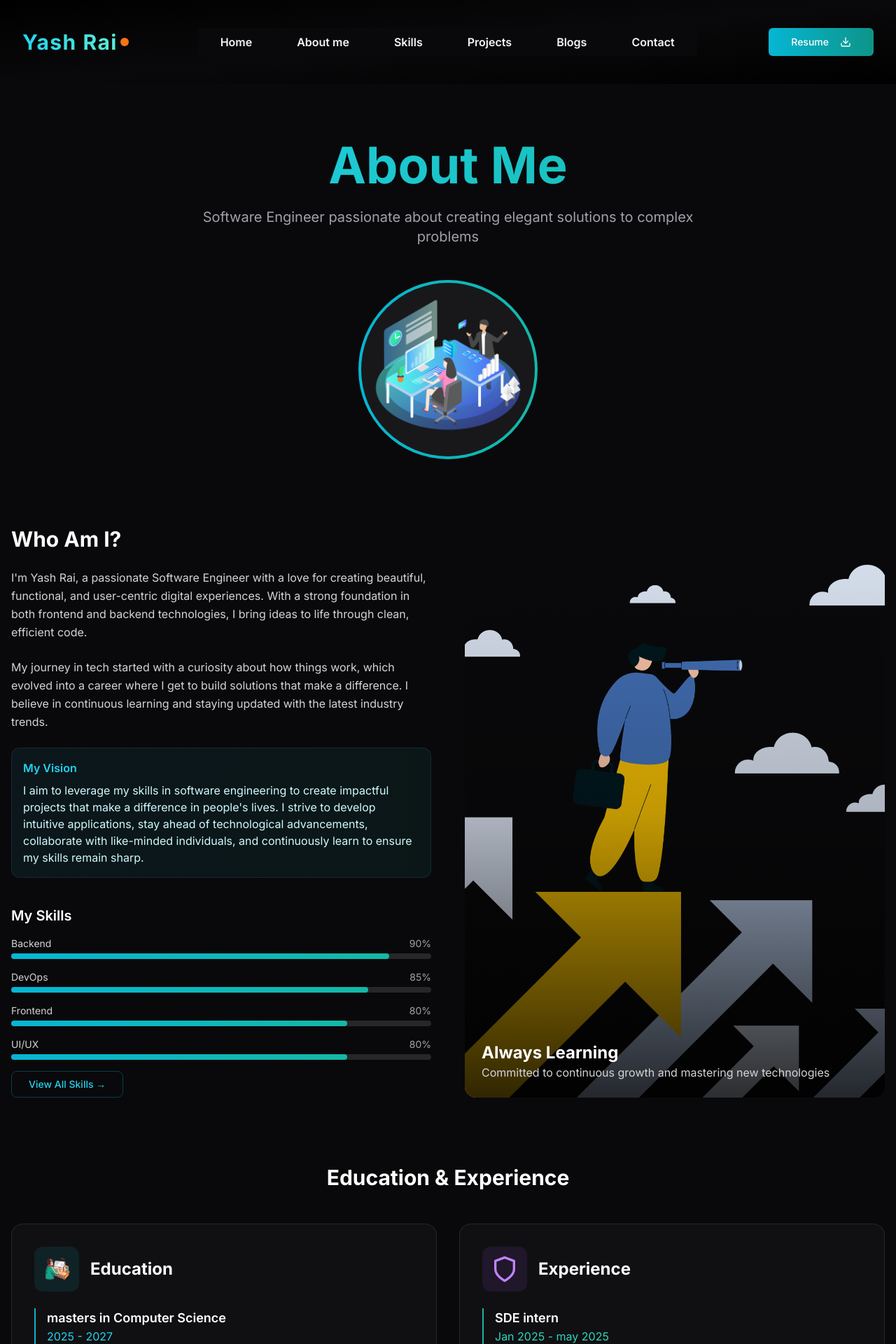
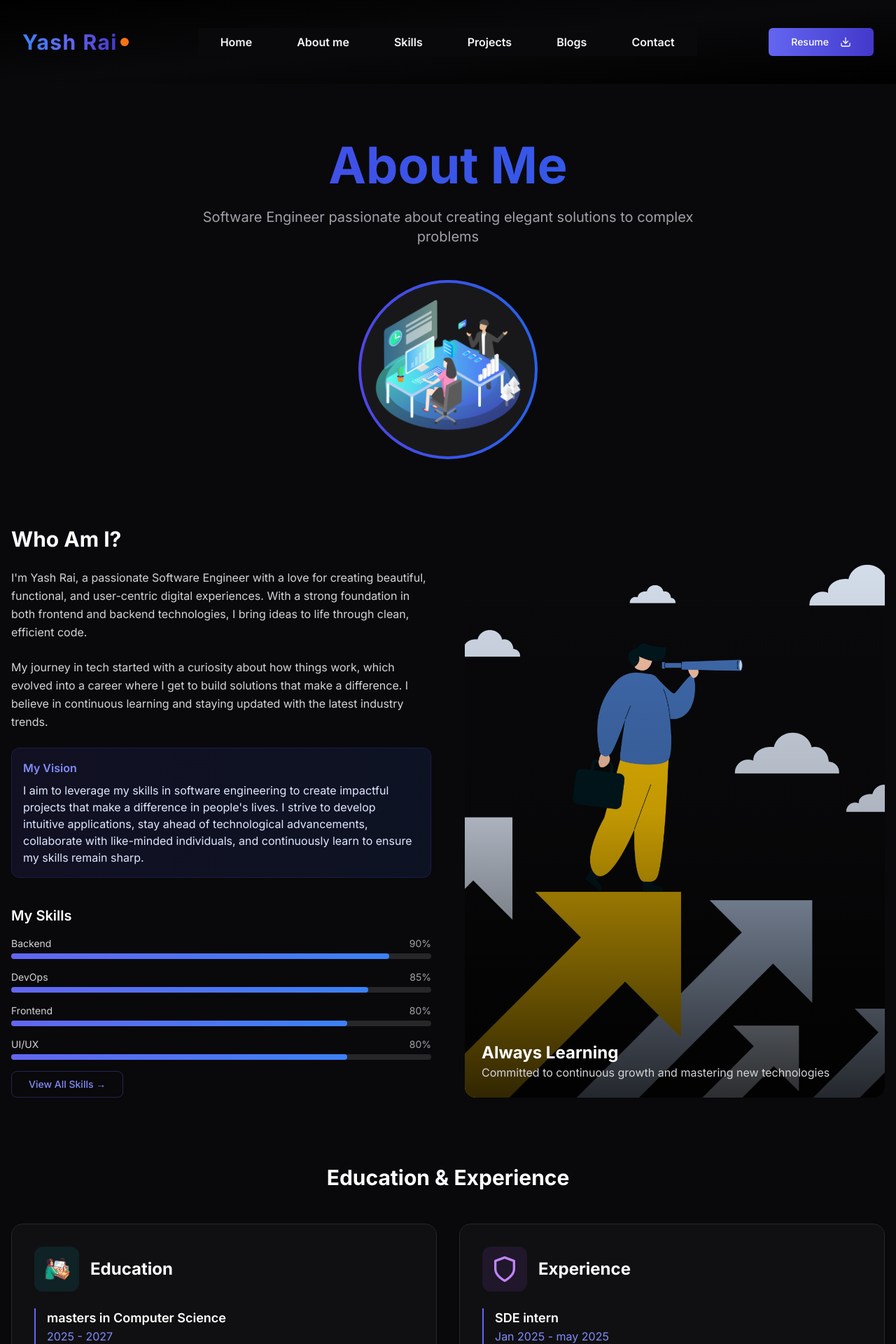
Before and after one commit to yasshrai/portfolio, a Next.js app: page /about in a window 1280 px wide. Shown: the top 1920 px of the page at 70% size. Built offline with nearby package versions, Linux system fonts and the light colour scheme.

Commit message:
change in color

```diff
--- a/src/app/about/page.tsx
+++ b/src/app/about/page.tsx
@@ -66,7 +66,7 @@ export default function About() {
         >
           <motion.h1
             variants={item}
-            className="text-5xl md:text-7xl font-bold mb-6 bg-clip-text text-transparent bg-gradient-to-r from-cyan-400 to-teal-500"
+            className="text-5xl md:text-7xl font-bold mb-6 bg-clip-text text-transparent bg-gradient-to-r from-indigo-600 to-blue-600"
           >
             About Me
           </motion.h1>
@@ -75,7 +75,7 @@ export default function About() {
           </motion.p>
 
           <motion.div variants={item} className="relative w-48 h-48 md:w-64 md:h-64 mx-auto mb-12">
-            <div className="absolute inset-0 bg-gradient-to-r from-cyan-500 to-teal-500 rounded-full p-1 animate-spin-slow">
+            <div className="absolute inset-0 bg-gradient-to-r from-indigo-600 to-blue-600 rounded-full p-1 animate-spin-slow">
               <div className="h-full w-full rounded-full bg-zinc-900 p-1">
                 <Image
                   src={aboutpageimg}
@@ -109,9 +109,9 @@ export default function About() {
               where I get to build solutions that make a difference. I believe in continuous learning and
               staying updated with the latest industry trends.
             </p>
-            <div className="p-4 bg-gradient-to-r from-cyan-900/20 to-teal-900/20 rounded-xl border border-cyan-800/30 my-6">
-              <h4 className="font-semibold text-cyan-400 mb-2">My Vision</h4>
-              <p className="text-cyan-100">
+            <div className="p-4 bg-gradient-to-r from-indigo-900/20 to-blue-900/20 rounded-xl border border-indigo-800/30 my-6">
+              <h4 className="font-semibold text-indigo-400 mb-2">My Vision</h4>
+              <p className="text-indigo-100">
                 I aim to leverage my skills in software engineering to create impactful projects that make a difference in people&apos;s lives. I strive to develop intuitive applications, stay ahead of technological advancements, collaborate with like-minded individuals, and continuously learn to ensure my skills remain sharp.
               </p>
             </div>
@@ -126,7 +126,7 @@ export default function About() {
                     </div>
                     <div className="w-full bg-zinc-800 rounded-full h-2">
                       <motion.div
-                        className="h-full bg-gradient-to-r from-cyan-500 to-teal-500 rounded-full"
+                        className="h-full bg-gradient-to-r from-indigo-500 to-blue-500 rounded-full"
                         initial={{ width: 0 }}
                         whileInView={{ width: `${skill.level}%` }}
                         viewport={{ once: true }}
@@ -137,7 +137,7 @@ export default function About() {
                 ))}
                 <motion.a
                   href="/skills"
-                  className="mt-6 inline-block px-6 py-2 text-sm font-medium text-cyan-400 border border-cyan-500/30 rounded-lg hover:bg-cyan-500/10 transition-colors duration-300"
+                  className="mt-6 inline-block px-6 py-2 text-sm font-medium text-indigo-400 border border-indigo-500/30 rounded-lg hover:bg-indigo-500/10 transition-colors duration-300"
                   whileHover={{ scale: 1.03 }}
                   whileTap={{ scale: 0.98 }}
                 >
@@ -196,9 +196,9 @@ export default function About() {
                 <h3 className="text-2xl font-bold">Education</h3>
               </div>
               <div className="space-y-6">
-                <div className="border-l-2 border-cyan-500 pl-4">
+                <div className="border-l-2 border-indigo-500 pl-4">
                   <h4 className="font-semibold text-lg">masters in Computer Science </h4>
-                  <p className="text-cyan-400">2025 - 2027</p>
+                  <p className="text-indigo-400">2025 - 2027</p>
                   <p className="text-zinc-400 mt-1">
                     Comprehensive study of algorithms, data structures, and software engineering principles
                   </p>
@@ -234,9 +234,9 @@ export default function About() {
                 <h3 className="text-2xl font-bold">Experience</h3>
               </div>
               <div className="space-y-6">
-                <div className="border-l-2 border-teal-500 pl-4">
+                <div className="border-l-2 border-indigo-500 pl-4">
                   <h4 className="font-semibold text-lg">SDE intern</h4>
-                  <p className="text-teal-400">Jan 2025 - may 2025</p>
+                  <p className="text-indigo-400">Jan 2025 - may 2025</p>
                   <p className="text-zinc-400 mt-1">
                     Build scalable web applications with modern technologies
                   </p>
--- a/src/app/components/NavBar.tsx
+++ b/src/app/components/NavBar.tsx
@@ -34,9 +34,10 @@ export default function Navbar() {
           transition={{ delay: 0.2 }}
           className="flex items-center"
         >
-          <h1 className="font-bold tracking-wider text-3xl bg-gradient-to-r from-cyan-400 to-teal-300 text-transparent bg-clip-text">
+          <h1 className="font-bold tracking-wider text-3xl bg-gradient-to-r from-blue-500 via-indigo-500 to-indigo-700 text-transparent bg-clip-text">
             Yash Rai
           </h1>
+
           <span className="h-3 w-3 rounded-full bg-orange-500 relative top-0 left-1"></span>
         </motion.div>
 
@@ -78,7 +79,7 @@ export default function Navbar() {
             asChild
             variant="secondary"
             size="lg"
-            className="bg-gradient-to-r from-cyan-500 to-teal-600 text-white hover:opacity-90"
+            className="bg-gradient-to-r from-indigo-500 to-indigo-700 text-white hover:opacity-90"
           >
             <Link href="/yashrai_resume.pdf" target="_blank">
               Resume <Download className="ml-2" size={20} />
--- a/src/app/contact/page.tsx
+++ b/src/app/contact/page.tsx
@@ -2,10 +2,10 @@ import ContactForm from '@/components/ContactForm';
 
 export default function ContactPage() {
   return (
-    <div className="min-h-screen bg-black py-16 px-4 sm:px-6 lg:px-8">
+    <div className="min-h-screen bg-zinc-950 py-16 px-4 sm:px-6 lg:px-8">
       <div className="max-w-3xl mx-auto">
         <div className="text-center mb-12">
-          <h1 className="text-5xl font-extrabold text-white mb-4">
+          <h1 className="text-5xl font-extrabold mb-4 bg-gradient-to-r from-indigo-600 to-blue-600 text-transparent bg-clip-text">
             Get In Touch
           </h1>
           <p className="text-xl text-gray-300 max-w-2xl mx-auto">
--- a/src/app/project/page.tsx
+++ b/src/app/project/page.tsx
@@ -102,7 +102,7 @@ export default function Project() {
           {/* Enhanced Header */}
           <motion.div variants={itemVariants} className="text-center mb-20">
             <motion.h1
-              className="text-5xl md:text-6xl font-bold mb-6 bg-gradient-to-r from-cyan-400 to-teal-500 text-transparent bg-clip-text"
+              className="text-5xl md:text-6xl font-bold mb-6 bg-gradient-to-r from-indigo-600 to-blue-600 text-transparent bg-clip-text"
               whileHover={{
                 scale: 1.05,
                 transition: { duration: 0.2 },
@@ -139,11 +139,11 @@ export default function Project() {
           <motion.div variants={itemVariants} className="mt-24 text-center relative group">
             {/* Background effects */}
             <div className="absolute inset-0 bg-gradient-to-r from-zinc-900/40 via-zinc-800/20 to-zinc-900/40 rounded-3xl blur-2xl opacity-70 group-hover:opacity-90 transition-opacity duration-700" />
-            <div className="absolute inset-0 bg-gradient-to-br from-cyan-500/5 via-teal-500/3 to-cyan-600/5 rounded-3xl blur-xl opacity-0 group-hover:opacity-100 transition-opacity duration-500" />
+            <div className="absolute inset-0 bg-gradient-to-br from-indigo-500/5 via-blue-500/3 to-indigo-600/5 rounded-3xl blur-xl opacity-0 group-hover:opacity-100 transition-opacity duration-500" />
             <div className="absolute inset-[-2px] bg-gradient-to-br from-zinc-600/30 via-zinc-500/20 to-zinc-700/30 rounded-3xl opacity-0 group-hover:opacity-100 transition-opacity duration-300" />
 
             <div className="relative bg-gradient-to-br from-zinc-900/80 to-zinc-800/50 backdrop-blur-2xl border border-zinc-700/60 rounded-3xl p-12 shadow-2xl shadow-zinc-900/60 hover:shadow-zinc-800/70 transition-all duration-500">
-              <h2 className="text-3xl md:text-4xl font-bold mb-6 bg-gradient-to-r from-cyan-400 to-teal-500 text-transparent bg-clip-text group-hover:from-cyan-300 group-hover:to-teal-400 transition-all duration-300">
+              <h2 className="text-3xl md:text-4xl font-bold mb-6 bg-gradient-to-r from-indigo-600 to-blue-600 text-transparent bg-clip-text group-hover:from-indigo-300 group-hover:to-blue-400 transition-all duration-300">
                 More Projects Coming Soon
               </h2>
               <p className="text-lg text-zinc-400 max-w-2xl mx-auto leading-relaxed group-hover:text-zinc-300 transition-colors duration-300">
--- a/src/app/skills/page.tsx
+++ b/src/app/skills/page.tsx
@@ -117,7 +117,7 @@ export default function Skills() {
             transition={{ duration: 0.5 }}
           >
             <motion.h1
-              className="text-5xl md:text-6xl font-bold mb-6 bg-gradient-to-r from-cyan-400 to-teal-500 text-transparent bg-clip-text"
+              className="text-5xl md:text-6xl font-bold mb-6 bg-gradient-to-r from-indigo-600 to-blue-600 text-transparent bg-clip-text"
               whileHover={{ scale: 1.02 }}
               transition={{ type: "spring", stiffness: 300 }}
             >
@@ -216,7 +216,7 @@ export default function Skills() {
               whileHover={{ y: -3 }}
               transition={{ type: "spring", stiffness: 300 }}
             >
-              <h2 className="text-2xl md:text-3xl font-bold mb-4 bg-gradient-to-r from-cyan-400 to-teal-500 text-transparent bg-clip-text">
+              <h2 className="text-2xl md:text-3xl font-bold mb-4 bg-gradient-to-r from-indigo-600 to-blue-600 text-transparent bg-clip-text">
                 Always Learning
               </h2>
               <p className="text-zinc-400 max-w-2xl mx-auto leading-relaxed">
```
Also changed, not shown: src/app/page.tsx (+5 -5 lines).
